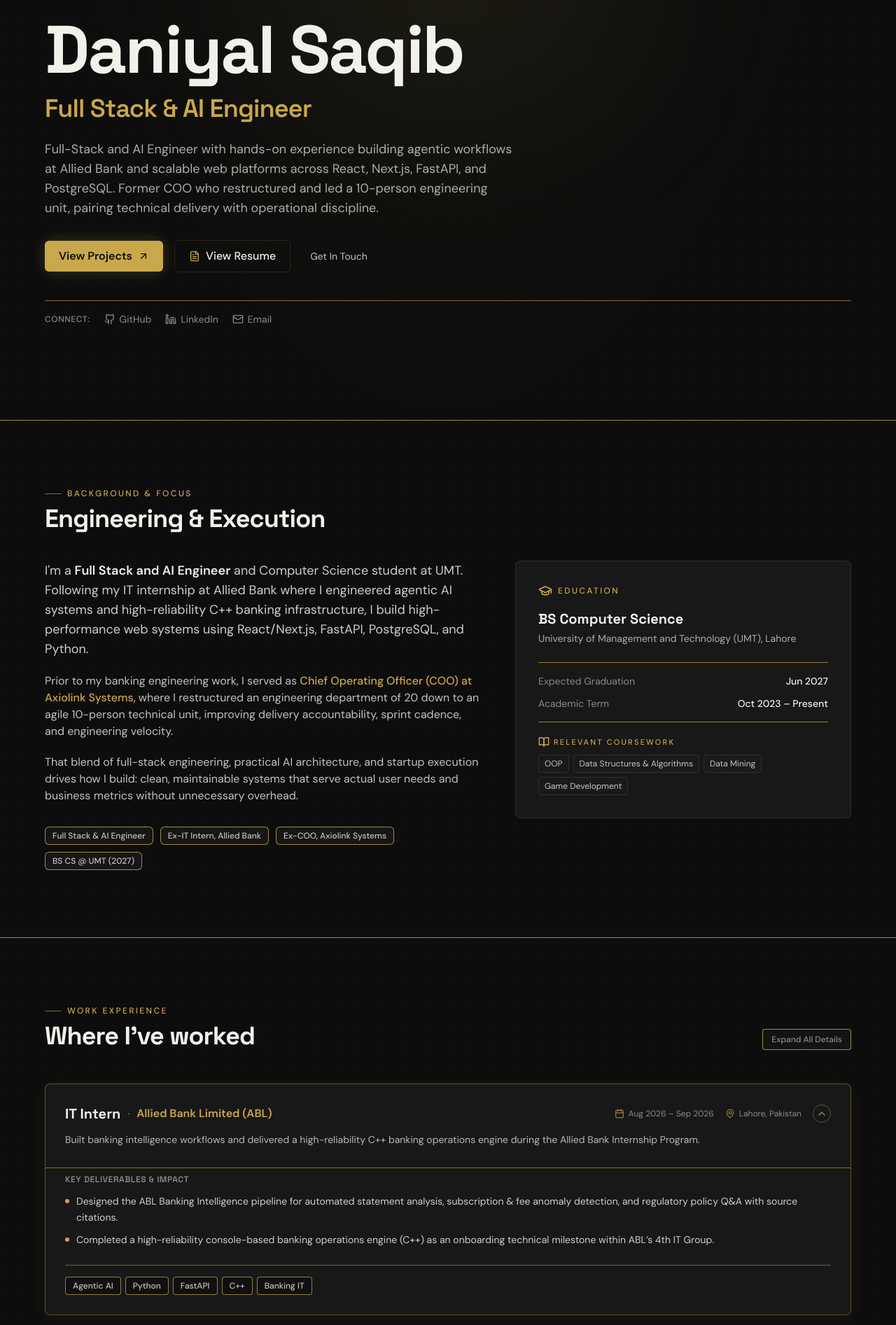
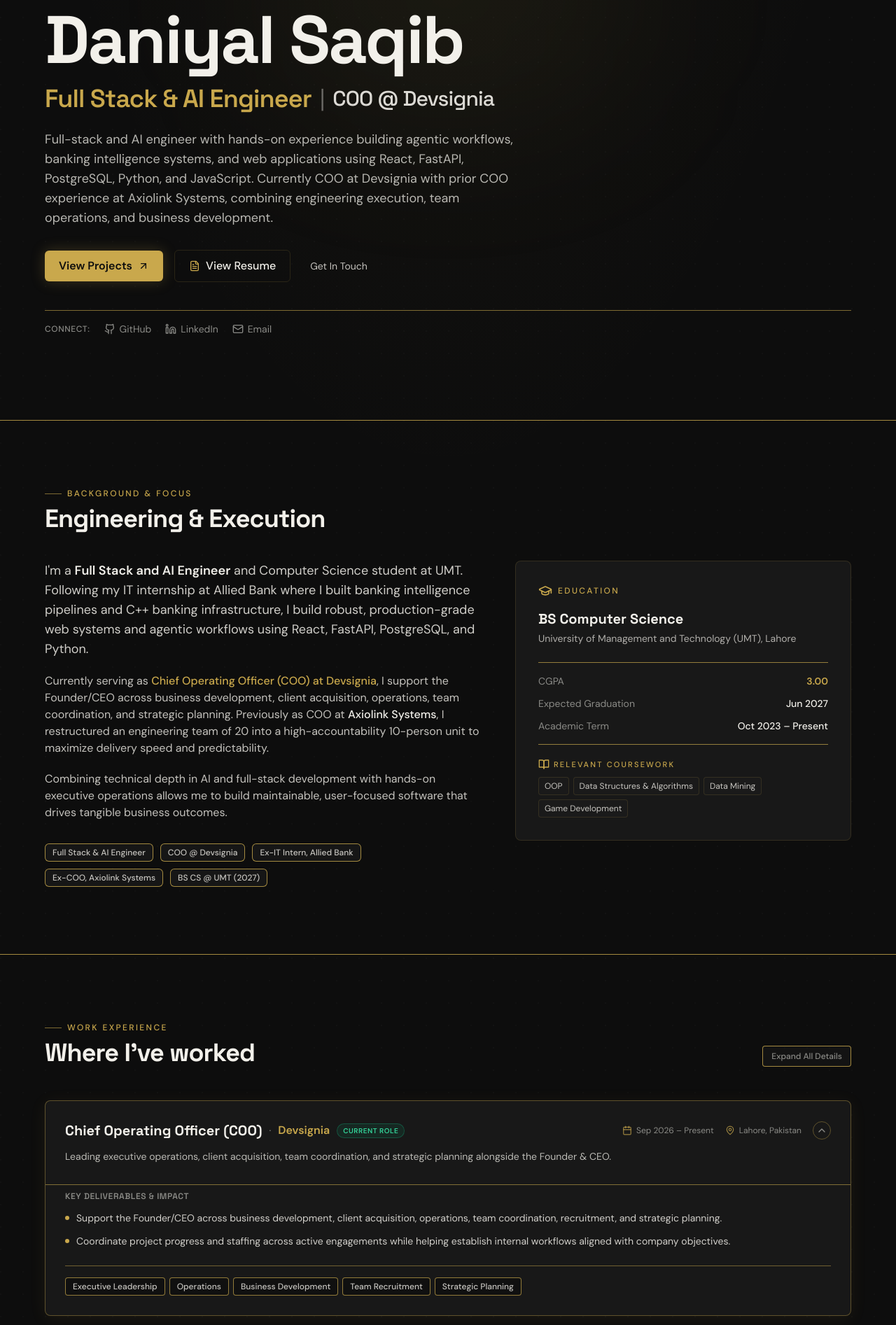
Before and after one commit to daniyalsaqib/daniyal-portfolio, a React (Vite) app: page / in a window 1280 px wide. Shown: the part 200-2093 px from the top of the page at 70% size. Built offline with nearby package versions, Linux system fonts and the light colour scheme.

Commit message:
feat: update portfolio with Devsignia COO role, Codzilla partnership, and latest resume details

```diff
--- a/index.html
+++ b/index.html
@@ -4,26 +4,26 @@
     <meta charset="UTF-8" />
     <meta name="viewport" content="width=device-width, initial-scale=1.0" />
     <link rel="icon" type="image/svg+xml" href="/favicon.svg" />
-    <title>Daniyal Saqib — Full Stack &amp; AI Engineer</title>
+    <title>Daniyal Saqib — Full Stack &amp; AI Engineer | COO @ Devsignia</title>
     <meta
       name="description"
-      content="Portfolio of Daniyal Saqib, Full Stack & AI Engineer. Hands-on experience building agentic workflows at Allied Bank, full-stack systems with React/Next.js and FastAPI, and former COO at Axiolink Systems."
+      content="Portfolio of Daniyal Saqib, Full Stack & AI Engineer and COO at Devsignia. Hands-on experience building agentic workflows, banking intelligence systems, and web applications across React, FastAPI, PostgreSQL, Python, and JavaScript."
     />
-    <meta name="keywords" content="Daniyal Saqib, Full Stack Developer, AI Engineer, Agentic AI, Allied Bank, React, Next.js, FastAPI, Python, PostgreSQL, Axiolink" />
+    <meta name="keywords" content="Daniyal Saqib, Full Stack Developer, AI Engineer, COO Devsignia, Agentic AI, Allied Bank, React, FastAPI, Python, PostgreSQL, Axiolink Systems" />
     <meta name="author" content="Daniyal Saqib" />
     <meta name="theme-color" content="#0d0d0d" />
 
     <!-- Open Graph / Facebook -->
     <meta property="og:type" content="website" />
     <meta property="og:url" content="https://daniyalsaqib.me/" />
-    <meta property="og:title" content="Daniyal Saqib — Full Stack &amp; AI Engineer" />
-    <meta property="og:description" content="Portfolio of Daniyal Saqib: Full Stack & AI Engineer with experience at Allied Bank, Axiolink Systems, and WiMetrix." />
+    <meta property="og:title" content="Daniyal Saqib — Full Stack &amp; AI Engineer | COO @ Devsignia" />
+    <meta property="og:description" content="Portfolio of Daniyal Saqib: Full Stack & AI Engineer, COO at Devsignia, former COO at Axiolink Systems, and ex-IT Intern at Allied Bank." />
 
     <!-- Twitter -->
     <meta property="twitter:card" content="summary_large_image" />
     <meta property="twitter:url" content="https://daniyalsaqib.me/" />
-    <meta property="twitter:title" content="Daniyal Saqib — Full Stack &amp; AI Engineer" />
-    <meta property="twitter:description" content="Portfolio of Daniyal Saqib: Full Stack & AI Engineer with experience at Allied Bank, Axiolink Systems, and WiMetrix." />
+    <meta property="twitter:title" content="Daniyal Saqib — Full Stack &amp; AI Engineer | COO @ Devsignia" />
+    <meta property="twitter:description" content="Portfolio of Daniyal Saqib: Full Stack & AI Engineer, COO at Devsignia, former COO at Axiolink Systems, and ex-IT Intern at Allied Bank." />
 
     <link rel="preconnect" href="https://fonts.googleapis.com" />
     <link rel="preconnect" href="https://fonts.gstatic.com" crossorigin />
--- a/src/components/AboutSection.tsx
+++ b/src/components/AboutSection.tsx
@@ -2,6 +2,7 @@
 
 const badges = [
   'Full Stack & AI Engineer',
+  'COO @ Devsignia',
   'Ex-IT Intern, Allied Bank',
   'Ex-COO, Axiolink Systems',
   'BS CS @ UMT (2027)',
@@ -22,13 +23,13 @@
         <div className="grid md:grid-cols-[1.3fr_1fr] gap-12 items-start">
           <div>
             <p className="text-foreground/85 leading-relaxed text-base sm:text-lg mb-5">
-              I'm a <span className="text-foreground font-semibold">Full Stack and AI Engineer</span> and Computer Science student at UMT. Following my IT internship at Allied Bank where I engineered agentic AI systems and high-reliability C++ banking infrastructure, I build high-performance web systems using React/Next.js, FastAPI, PostgreSQL, and Python.
+              I'm a <span className="text-foreground font-semibold">Full Stack and AI Engineer</span> and Computer Science student at UMT. Following my IT internship at Allied Bank where I built banking intelligence pipelines and C++ banking infrastructure, I build robust, production-grade web systems and agentic workflows using React, FastAPI, PostgreSQL, and Python.
             </p>
             <p className="text-foreground/80 leading-relaxed text-sm sm:text-base mb-5">
-              Prior to my banking engineering work, I served as <span className="text-gold font-medium">Chief Operating Officer (COO) at Axiolink Systems</span>, where I restructured an engineering department of 20 down to an agile 10-person technical unit, improving delivery accountability, sprint cadence, and engineering velocity.
+              Currently serving as <span className="text-gold font-medium">Chief Operating Officer (COO) at Devsignia</span>, I support the Founder/CEO across business development, client acquisition, operations, team coordination, and strategic planning. Previously as COO at <span className="text-foreground font-medium">Axiolink Systems</span>, I restructured an engineering team of 20 into a high-accountability 10-person unit to maximize delivery speed and predictability.
             </p>
             <p className="text-foreground/80 leading-relaxed text-sm sm:text-base mb-8">
-              That blend of full-stack engineering, practical AI architecture, and startup execution drives how I build: clean, maintainable systems that serve actual user needs and business metrics without unnecessary overhead.
+              Combining technical depth in AI and full-stack development with hands-on executive operations allows me to build maintainable, user-focused software that drives tangible business outcomes.
             </p>
 
             <div className="flex flex-wrap gap-2.5">
@@ -52,6 +53,10 @@
             </p>
 
             <div className="space-y-3 py-4 border-t border-border/70 text-sm">
+              <div className="flex justify-between items-center">
+                <span className="text-muted">CGPA</span>
+                <span className="font-semibold text-gold">3.00</span>
+              </div>
               <div className="flex justify-between items-center">
                 <span className="text-muted">Expected Graduation</span>
                 <span className="font-medium text-foreground">Jun 2027</span>
--- a/src/components/ActivitiesSection.tsx
+++ b/src/components/ActivitiesSection.tsx
@@ -10,12 +10,12 @@
     icon: Megaphone,
   },
   {
-    role: 'Marketing Lead',
-    org: 'TEDx UMT',
-    period: 'Jul 2026',
-    current: false,
-    description: 'Spearheaded digital marketing strategy and attendee acquisition campaigns for the flagship university TEDx event.',
-    icon: Award,
+    role: 'Speed Programming Team Member',
+    org: 'UMT ACM Student Chapter',
+    period: 'Nov 2025 – Present',
+    current: true,
+    description: 'Trained and competed in algorithmic speed programming competitions and advanced data structure challenges.',
+    icon: Users,
   },
   {
     role: 'Web Development Team Member',
@@ -26,12 +26,20 @@
     icon: Code2,
   },
   {
-    role: 'Speed Programming Team Member',
-    org: 'UMT ACM Student Chapter',
-    period: 'Nov 2025 – Present',
-    current: true,
-    description: 'Trained and competed in algorithmic speed programming competitions and advanced data structure challenges.',
-    icon: Users,
+    role: 'Certificate of Achievement',
+    org: '21st Century Skills (SD-102) · UMT Course',
+    period: 'Aug 2026',
+    current: false,
+    description: 'Completed accredited university curriculum in professional communications, team leadership, strategic problem-solving, and workplace adaptability.',
+    icon: Award,
+  },
+  {
+    role: 'Marketing Lead',
+    org: 'TEDx UMT',
+    period: 'Jul 2026',
+    current: false,
+    description: 'Spearheaded digital marketing strategy and attendee acquisition campaigns for the flagship university TEDx event.',
+    icon: Award,
   },
 ];
 
--- a/src/components/ExperienceSection.tsx
+++ b/src/components/ExperienceSection.tsx
@@ -16,16 +16,29 @@
 
 const jobs: Job[] = [
   {
+    title: 'Chief Operating Officer (COO)',
+    company: 'Devsignia',
+    location: 'Lahore, Pakistan',
+    period: 'Sep 2026 – Present',
+    current: true,
+    tagline: 'Leading executive operations, client acquisition, team coordination, and strategic planning alongside the Founder & CEO.',
+    stack: ['Executive Leadership', 'Operations', 'Business Development', 'Team Recruitment', 'Strategic Planning'],
+    bullets: [
+      'Support the Founder/CEO across business development, client acquisition, operations, team coordination, recruitment, and strategic planning.',
+      'Coordinate project progress and staffing across active engagements while helping establish internal workflows aligned with company objectives.',
+    ],
+  },
+  {
     title: 'IT Intern',
     company: 'Allied Bank Limited (ABL)',
     location: 'Lahore, Pakistan',
     period: 'Aug 2026 – Sep 2026',
     current: false,
-    tagline: 'Built banking intelligence workflows and delivered a high-reliability C++ banking operations engine during the Allied Bank Internship Program.',
-    stack: ['Agentic AI', 'Python', 'FastAPI', 'C++', 'Banking IT'],
+    tagline: 'Built banking intelligence pipelines and delivered a high-reliability C++ banking operations engine during the Allied Bank Internship Program.',
+    stack: ['Agentic AI', 'Python', 'FastAPI', 'RAG', 'C++', 'Banking IT'],
     bullets: [
-      'Designed the ABL Banking Intelligence pipeline for automated statement analysis, subscription & fee anomaly detection, and regulatory policy Q&A with source citations.',
-      'Completed a high-reliability console-based banking operations engine (C++) as an onboarding technical milestone within ABL’s 4th IT Group.',
+      'Built a statement and policy intelligence pipeline for statement Q&A, subscription and fee anomaly detection, and source-cited policy retrieval.',
+      'Developed a C++ banking operations engine as part of the internship’s technical work.',
     ],
   },
   {
@@ -37,9 +50,20 @@
     tagline: 'Restructured engineering department of 20 down to an agile 10-person unit, driving sprint cadence, delivery accountability, and tech recruitment.',
     stack: ['Engineering Leadership', 'Agile / Jira', 'SDLC Management', 'Operations'],
     bullets: [
-      'Restructured a 20-person technical team into a focused 10-person unit, boosting delivery accountability, sprint predictability, and cross-team communication.',
-      'Partnered closely with the CTO to decompose complex product roadmaps, prioritize sprint backlogs, and delegate technical deliverables in Jira.',
-      'Served as the primary public face of Axiolink across campus, driving organic brand visibility and developer talent acquisition.',
+      'Restructured a 20-person technical team into a focused 10-person unit, improving delivery accountability, sprint predictability, and cross-team communication.',
+      'Partnered with the CTO to decompose product roadmaps, prioritize sprint backlogs, delegate technical deliverables in Jira, and support developer talent acquisition.',
+    ],
+  },
+  {
+    title: 'Business Partner',
+    company: 'Codzilla Technologies',
+    location: 'Lahore, Pakistan',
+    period: 'Aug 2026 – Present',
+    current: true,
+    tagline: 'Facilitating enterprise mobile app development engagements, stakeholder communication, and requirements scoping.',
+    stack: ['Business Partnership', 'Client Acquisition', 'Requirements Gathering', 'Project Coordination'],
+    bullets: [
+      'Facilitated the Al Noor Milk app development engagement through client introduction, initial communication, requirements gathering, and project coordination.',
     ],
   },
   {
@@ -48,11 +72,11 @@
     location: 'Lahore, Pakistan',
     period: 'Aug 2025 – Oct 2025',
     current: false,
-    tagline: 'Built real-time digital clock synchronization modules in JavaScript and contributed to responsive production interfaces.',
+    tagline: 'Built real-time digital clock synchronization modules in JavaScript and contributed to responsive interfaces.',
     stack: ['JavaScript', 'HTML5/CSS3', 'Git', 'Team Workflows'],
     bullets: [
-      'Engineered a real-time digital clock synchronization module in JavaScript while collaborating alongside senior software engineers.',
-      'Contributed to responsive production interfaces and adhered to rigorous Git/GitHub branching and review standards.',
+      'Engineered a real-time digital clock synchronization module in JavaScript while contributing to responsive interfaces.',
+      'Followed Git/GitHub branching and review workflows within the development team.',
     ],
   },
 ];
--- a/src/components/Footer.tsx
+++ b/src/components/Footer.tsx
@@ -8,7 +8,7 @@
         <div className="flex flex-col sm:flex-row items-center gap-2 sm:gap-4 text-center sm:text-left">
           <p className="font-semibold text-foreground">Daniyal Saqib</p>
           <span className="hidden sm:inline text-border">•</span>
-          <p className="text-xs text-muted">Full Stack &amp; AI Engineer</p>
+          <p className="text-xs text-muted">Full Stack &amp; AI Engineer · COO @ Devsignia</p>
           <span className="hidden sm:inline text-border">•</span>
           <p className="text-xs text-muted">© {new Date().getFullYear()} All rights reserved</p>
         </div>
--- a/src/components/HeroSection.tsx
+++ b/src/components/HeroSection.tsx
@@ -19,13 +19,15 @@
         </h1>
 
         {/* Professional Title */}
-        <h2 className="text-2xl sm:text-3xl md:text-4xl font-semibold text-gold tracking-tight mb-6">
-          Full Stack &amp; AI Engineer
+        <h2 className="text-2xl sm:text-3xl md:text-4xl font-semibold text-gold tracking-tight mb-6 flex flex-wrap items-center gap-x-3 gap-y-1">
+          <span>Full Stack &amp; AI Engineer</span>
+          <span className="text-foreground/40 font-light text-xl sm:text-2xl md:text-3xl">|</span>
+          <span className="text-foreground/90 text-xl sm:text-2xl md:text-3xl font-medium">COO @ Devsignia</span>
         </h2>
 
         {/* Narrative Bio */}
-        <p className="max-w-2xl text-foreground/70 mb-8 text-base sm:text-lg leading-relaxed font-normal">
-          Full-Stack and AI Engineer with hands-on experience building agentic workflows at Allied Bank and scalable web platforms across React, Next.js, FastAPI, and PostgreSQL. Former COO who restructured and led a 10-person engineering unit, pairing technical delivery with operational discipline.
+        <p className="max-w-2xl text-foreground/75 mb-8 text-base sm:text-lg leading-relaxed font-normal">
+          Full-stack and AI engineer with hands-on experience building agentic workflows, banking intelligence systems, and web applications using React, FastAPI, PostgreSQL, Python, and JavaScript. Currently COO at Devsignia with prior COO experience at Axiolink Systems, combining engineering execution, team operations, and business development.
         </p>
 
         {/* Primary Call-to-Actions */}
--- a/src/components/ProjectsSection.tsx
+++ b/src/components/ProjectsSection.tsx
@@ -21,8 +21,8 @@
     status: 'In Development',
     isLiveOrActive: true,
     description:
-      'Multi-agent pipeline engineered for retail banking intelligence: automated account statement Q&A, recurring subscription and fee anomaly detection, and institutional policy retrieval grounded in official banking guidelines with verifiable source citations.',
-    stack: ['Python', 'FastAPI', 'RAG', 'Groq API', 'Vector Search'],
+      'Multi-agent pipeline engineered for retail banking intelligence: automated account statement Q&A, recurring subscription and fee anomaly detection, and institutional policy retrieval grounded in official banking guidance with source citations.',
+    stack: ['Python', 'FastAPI', 'RAG', 'Vector Search', 'Groq API'],
     repoUrl: 'https://github.com/daniyalsaqib/Statement_Intelligence_Suite_ABL',
     icon: Sparkles,
   },
@@ -32,8 +32,8 @@
     status: 'In Development',
     isLiveOrActive: true,
     description:
-      'Map-based contact intelligence and relationship management system for organizing, indexing, and surfacing a 1,300+ professional network based on real-time geographic proximity, company clusters, and industry tags.',
-    stack: ['Next.js', 'PostgreSQL', 'Leaflet', 'TypeScript', 'TailwindCSS'],
+      'Contact intelligence and relationship management system for organizing, indexing, and surfacing a 2,000+ professional network based on real-time geographic proximity, company clusters, and industry tags to make relevant connections easier to discover.',
+    stack: ['React', 'JavaScript', 'PostgreSQL', 'Leaflet', 'TypeScript'],
     repoUrl: 'https://github.com/daniyalsaqib/networking-crm',
     icon: Map,
   },
@@ -43,10 +43,21 @@
     status: '6h Sprint',
     isLiveOrActive: false,
     description:
-      'Engineered with Team Panic Pointers at FAST-NU Lahore under a 6-hour sprint. Classifies incoming opportunity emails, extracts key structured fields with LLM pipelines, and computes personalized priority rankings for executives.',
-    stack: ['Streamlit', 'Python', 'FastAPI', 'Groq API', 'NLP'],
+      'Built with Team Panic Pointers at FAST-NU Lahore in a 6-hour sprint. Classifies opportunity emails, extracts structured fields with LLM pipelines, and computes personalized priority rankings.',
+    stack: ['Python', 'Streamlit', 'FastAPI', 'Groq API'],
     repoUrl: 'https://github.com/frdnu/SOFTEC-AI-HACKATHON-2026',
     icon: MailCheck,
+  },
+  {
+    title: 'PatientZero Prototype',
+    category: 'Game Dev · Unity3D',
+    status: 'Playable Prototype',
+    isLiveOrActive: false,
+    description:
+      'Playable horror game prototype with custom C# behavior logic, spatial triggers, and collision systems built with two teammates for a Game Development elective.',
+    stack: ['C#', 'Unity3D', 'AI State Machines', 'Collision Logic'],
+    repoUrl: 'https://github.com/daniyalsaqib/PatientZero_Prototype',
+    icon: Gamepad2,
   },
   {
     title: 'ABL Core Banking Console',
@@ -54,21 +65,10 @@
     status: 'Delivered Milestone',
     isLiveOrActive: false,
     description:
-      'Console-based banking operations menu engineered as an onboarding technical assignment within Allied Bank’s 4th IT Group, simulating transaction routing, balance validations, and ledger updates with low-level data structures.',
+      'High-reliability console-based banking operations engine developed in C++ as an onboarding technical milestone within Allied Bank’s 4th IT Group, simulating transaction routing, balance validations, and ledger updates.',
     stack: ['C++', 'OOP', 'Data Structures', 'Memory Management'],
     repoUrl: 'https://github.com/daniyalsaqib/ablinternship-fall-2026/blob/main/Sir%20Affan/banking.cpp',
     icon: Terminal,
-  },
-  {
-    title: 'PatientZero Prototype',
-    category: 'Game Dev · Unity3D',
-    status: 'Playable Prototype',
-    isLiveOrActive: false,
-    description:
-      'Atmospheric horror game prototype featuring custom C# creature behavior logic, spatial sound triggers, and collision detection systems built with two teammates for an elective in Game Development.',
-    stack: ['C#', 'Unity 3D', 'AI State Machines', 'Collision Logic'],
-    repoUrl: 'https://github.com/daniyalsaqib/PatientZero_Prototype',
-    icon: Gamepad2,
   },
 ];
 
--- a/src/components/SkillsSection.tsx
+++ b/src/components/SkillsSection.tsx
@@ -2,29 +2,38 @@
 
 const groups = [
   {
-    label: 'Core Languages',
+    label: 'Languages',
     icon: Code2,
-    items: ['Python', 'JavaScript (ES6+)', 'TypeScript', 'C++', 'Java', 'C#', 'SQL'],
+    items: ['JavaScript (ES6+)', 'Python', 'C++', 'Java', 'C#', 'SQL', 'TypeScript'],
   },
   {
-    label: 'Web & AI Frameworks',
+    label: 'Web & AI',
     icon: Globe,
-    items: ['React', 'Next.js', 'FastAPI', 'Streamlit', 'Node.js', 'TailwindCSS'],
+    items: [
+      'React',
+      'FastAPI',
+      'Streamlit',
+      'Node.js',
+      'Agentic AI Workflows',
+      'RAG',
+      'REST APIs',
+      'HTML5/CSS3',
+    ],
   },
   {
-    label: 'Data & Developer Tools',
+    label: 'Databases & Tools',
     icon: Database,
-    items: ['PostgreSQL', 'Git', 'GitHub Actions', 'Jira', 'Unity 3D', 'Linux'],
+    items: ['PostgreSQL', 'Git', 'GitHub', 'Jira', 'Unity', 'Linux'],
   },
   {
-    label: 'Systems & Methodologies',
+    label: 'Core Competencies',
     icon: Cpu,
     items: [
-      'Agentic AI Workflows',
-      'Data Structures & Algorithms',
-      'Object-Oriented Design',
-      'SDLC & Agile Management',
-      'API Design',
+      'Full-Stack Development',
+      'Data Structures & Algorithms (DSA)',
+      'OOP',
+      'Agile/Scrum',
+      'System Architecture',
     ],
   },
 ];
```
